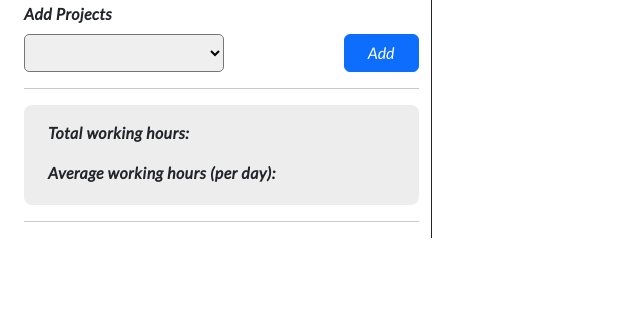
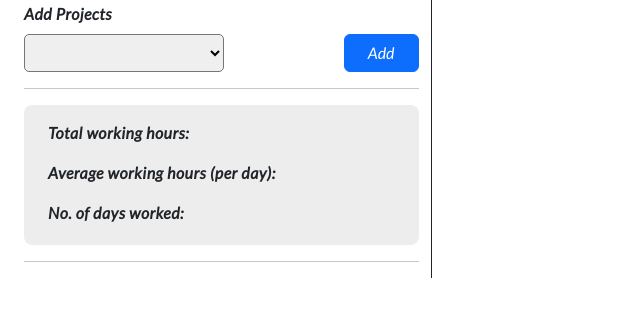
Before and after one commit to ESFA-Group/wisehours, a Django app: template hours/sheets/templates/hours.html in a window 1280 px wide. Shown: the part 158-475 px from the top of the page, without its empty margins (0-640 px from the left). Run offline with Django 4.2, Linux system fonts and the light colour scheme; the template is opened without the code that fills it, so the values that code supplies are empty; some libraries are stand-ins or nearby versions.

Commit message:
worked days count in each month added to hours page

```diff
--- a/hours/sheets/templates/hours.html
+++ b/hours/sheets/templates/hours.html
@@ -93,6 +93,10 @@
                     <p class="d-flex justify-content-between">
                         <strong>Average working hours (per day):</strong>
                         <strong id="mean-hours"></strong>
+                    </p>
+                    <p class="d-flex justify-content-between">
+                        <strong>No. of days worked:</strong>
+                        <strong id="worked-days-count"></strong>
                     </p>
                 </div>
 
@@ -309,13 +313,14 @@
         return minutesByProject
     }
 
-    function updateHoursInfo(totalMinutes, minutesMean){
+    function updateHoursInfo(totalMinutes, minutesMean, workedDaysCount){
         const totalH = Math.floor(totalMinutes / 60);
         const totalM = totalMinutes % 60;
         const meanH = Math.floor(minutesMean / 60);
         const meanM = minutesMean % 60;
         $("#total-hours").text(`${totalH < 10? 0: ''}${totalH}:${totalM < 10? 0: ''}${totalM}`);
         $("#mean-hours").text(`${meanH < 10? 0: ''}${meanH}:${meanM < 10? 0: ''}${meanM}`);
+        $("#worked-days-count").text(workedDaysCount);
     }
 
     function updateChart(minutesByProject){
@@ -404,7 +409,8 @@
         }
         const minutesInfo = getMinutesByProject(tableData);
         let {totalTime, meanTime, ...minutesByProject} = minutesInfo;
-        updateHoursInfo(totalTime, meanTime);
+        const workedDaysCount = tableData.filter(row => hhmm2minutes(row.Hours) > 0).length;
+        updateHoursInfo(totalTime, meanTime, workedDaysCount);
         updateChart(minutesByProject);
         if(worksheet)
             saveSheet(tableData);
```
